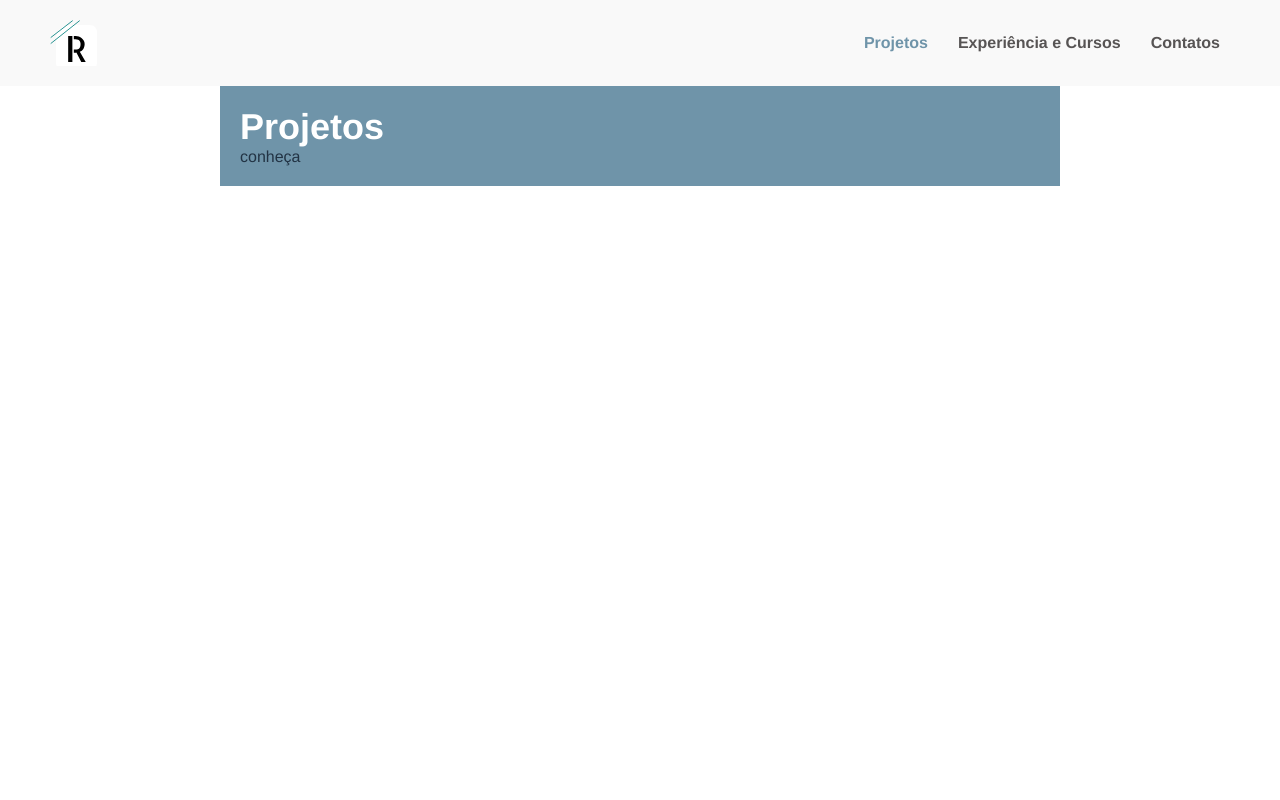
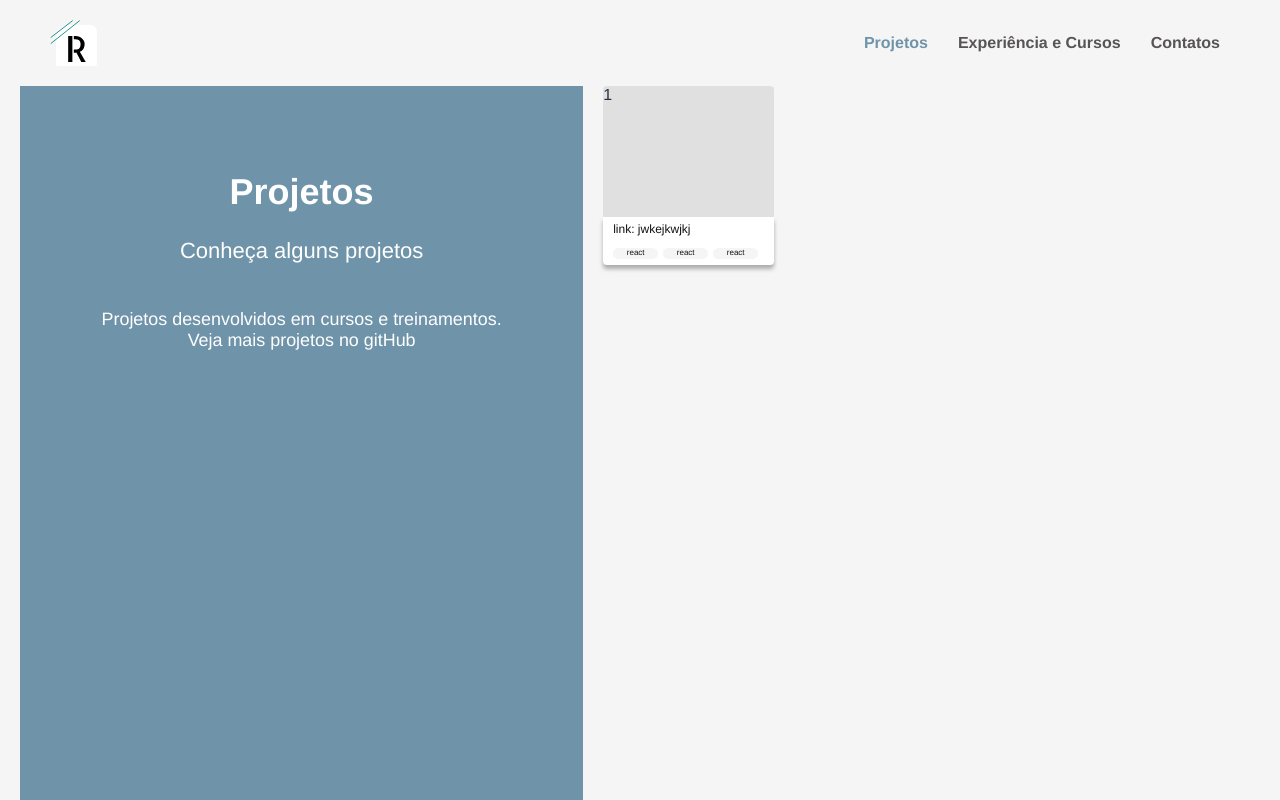
Before and after one commit to Rosines-Almeida/portifolio, a Vue app: page /projetos in a window 1280 px wide. Shown: the top 800 px of the page. Built offline with nearby package versions, Linux system fonts and the light colour scheme; the HTML template or start-up script is replaced by a standard one.

Commit message:
construçao rota projeto

```diff
--- a/src/App.vue
+++ b/src/App.vue
@@ -20,6 +20,7 @@ body {
   margin: 0px;
   font-family: "Avenir", Helvetica, Arial, sans-serif;
   color: #234;
+  background-color: #F5F5F5;
 }
 
 ul {
@@ -43,9 +44,10 @@ a.router-link-active {
 }
 
 .container {
-  max-width: 800px;
+  /* max-width: 800px; */
   margin: 0 auto;
   padding: 20px;
+  background-color: #F5F5F5;
 }
 
 .v-enter {
--- a/src/components/TheHeader.vue
+++ b/src/components/TheHeader.vue
@@ -28,7 +28,7 @@ export default {
 
 <style scoped>
 header {
-  background: #F9F9F9;
+  background: #F5F5F5 ;
 }
 
 header a {
--- a/src/views/Projetos.vue
+++ b/src/views/Projetos.vue
@@ -1,19 +1,109 @@
 <template>
+<div class="container-projeto">
     <div class="projeto-background">
         <div class="projeto-description">
             <div class="title"> Projetos </div>
-            <div class="description"> conheça</div>
+            <div class="description"> Conheça alguns projetos</div>
+            <p>Projetos desenvolvidos em cursos e treinamentos. <br>Veja mais projetos no gitHub
+</p>
 
         </div>
     </div>
+
+    <div class="box-projetos">
+      <div>
+        <div class="projeto-gift">1</div>
+        <div class="projeto-description-box">
+          <div class="projeto-link">link: jwkejkwjkj</div>
+          <div class="projeto-liguagens">
+            <div class="liguagen">react</div>
+            <div class="liguagen">react</div>
+            <div class="liguagen">react</div>
+          </div>
+        </div>
+      </div>
+   </div>
+</div>
 </template>
 <style scoped>
-.projeto-background{
-    background: #6F94A9;
+.container-projeto{
+     margin: 0px;
+     padding: 0px;
+     display: flex;
 }
-.title{
-    color: white;
-    font-weight: bold;
-    font-size: 36px;
+.projeto-description {
+  color: white;
+  padding: 85px 50px;
+  text-align: center;
+  min-height: 100vh;
 }
+
+.description {
+  font-size: 1.375rem;
+  margin-top: 25px;
+  /* margin-bottom: 40px;; */
+}
+
+.projeto-description p {
+  font-size: 1.12rem;
+  margin-top: 45px;
+}
+
+.projeto-background {
+  margin: 0px 20px;
+  background: #6f94a9;
+  width: 44%;
+}
+
+.title {
+  /* color: white; */
+  font-weight: bold;
+  font-size: 36px;
+}
+
+.box-projetos{
+  display: flex;
+  flex-wrap: wrap;
+  gap: 30px
+}
+
+
+.projeto-gift{
+border-radius: 4px 4px 0px 0px;
+width: 171px;
+height: 131px;
+background-color: #e0e0e0;
+}
+
+.projeto-description-box{
+  display: flex;
+  flex-wrap: wrap;
+  height: 48px;
+  width: 171px;
+  background-color: white;
+  border-radius: 0px 0px 4px 4px;
+  box-shadow:0px 4px 4px rgba(0, 0, 0, 0.30);
+}
+
+ .projeto-link{
+   margin: 5px 10px 0px 10px;
+   font-size: 12px;
+   color: #131212;
+ }
+
+ .projeto-liguagens{
+   display: flex;
+   gap: 5px;
+   margin: 5px 10px 0px 10px;
+ }
+
+ .liguagen{
+   background-color: #F5F5F5;
+   width:45px;
+   height: 11px;
+   font-size: 8px;
+   text-align: center;
+   border-radius: 10px;
+   color: #131212;
+ }
 </style>
```
